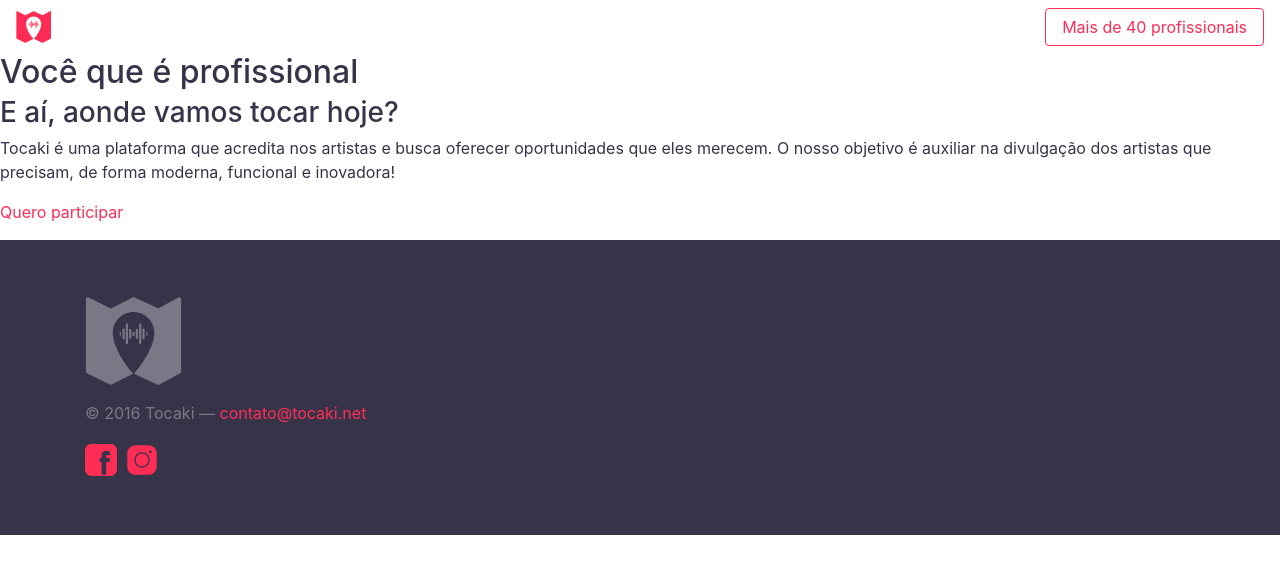
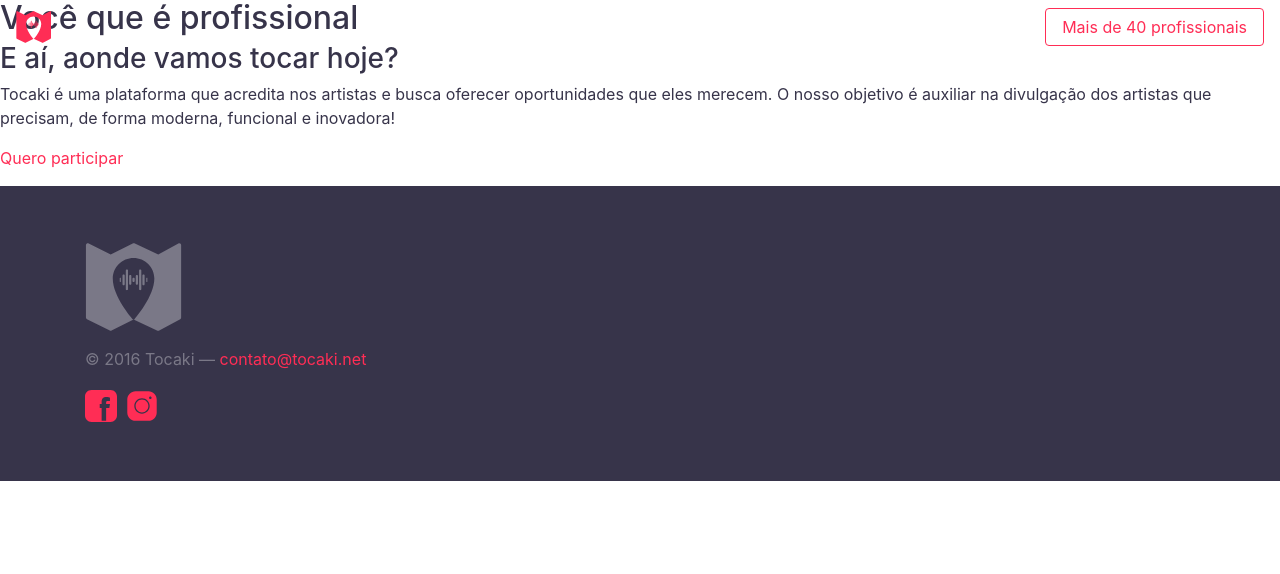
Before and after one commit to tocaki/tocaki.github.io, a Jekyll site: the page built from index.md, in a window 1280 px wide. Shown: the top 574 px of the page. Built offline with Jekyll 4.4.1, drawn with Linux system fonts in a browser that asks for light colours.

Commit message:
Add banner

```diff
--- a/_includes/navbar.html
+++ b/_includes/navbar.html
@@ -1,4 +1,4 @@
-<nav class="navbar">
+<nav class="navbar navbar-absolute navbar-full">
   <a href="{{ "/" | site.baseurl }}" class="navbar-brand">{% include tocaki-logo.html %}</a>
   <a href="#" class="btn btn-outline-primary pull-xs-right">Mais de 40 profissionais</a>
 </nav>
--- a/css/main.scss
+++ b/css/main.scss
@@ -34,9 +34,30 @@
   }
 }
 
+.hero {
+  padding-top: $spacer * 5;
+  padding-bottom: $spacer * 5;
+  background-image:
+    linear-gradient(rgba($gray-dark, .7), rgba($gray-dark, .7)),
+    url("/images/bg.jpg");
+  background-position: center;
+  background-size: cover;
+}
+
+.navbar-absolute {
+  position: absolute;
+  top: 0;
+  right: 0;
+  left: 0;
+}
+
 .navbar-brand {
   font-size: 2rem;
   line-height: 1;
 }
 
 .text-deco-none { text-decoration: none !important; }
+
+.bb-1 { border-bottom: $border-width solid; }
+.bb-2 { border-bottom: $border-width * 2 solid; }
+.bb-3 { border-bottom: $border-width * 3 solid; }
```
Also changed, not shown: _includes/banner.html (added, +7 -0 lines).
